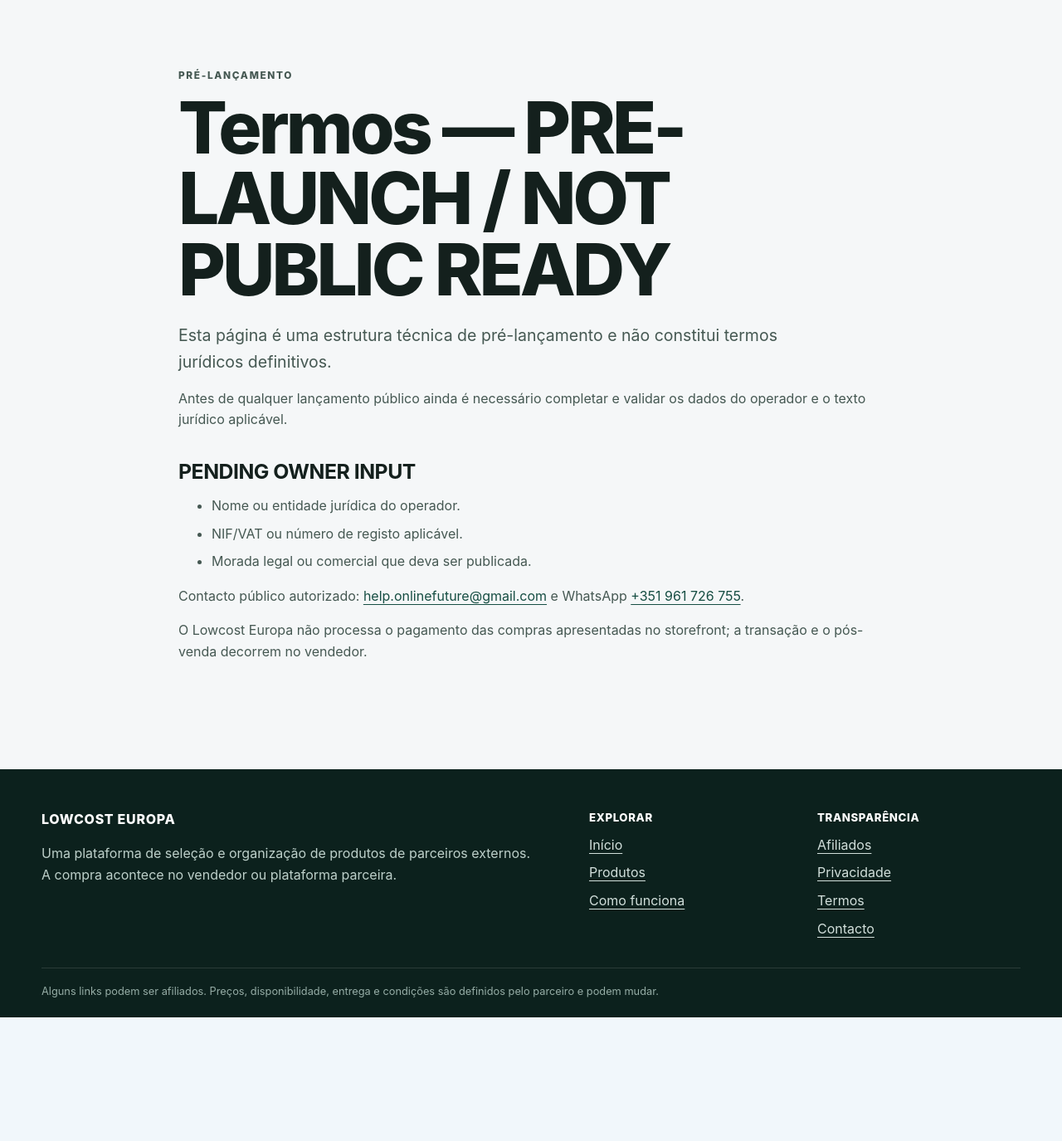
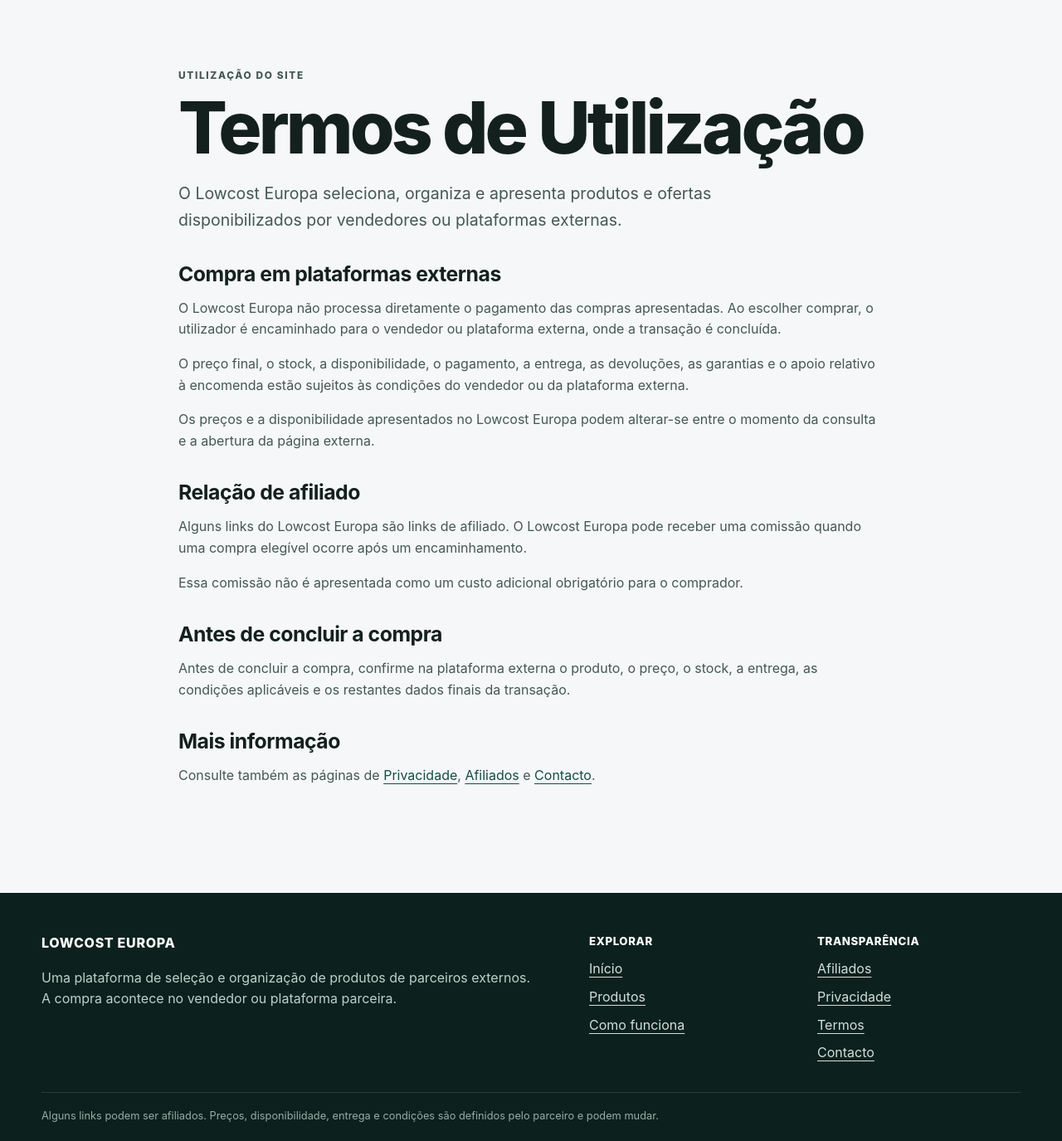
Before and after one commit to martaxi-boss/lowcost-europa, a Django app: page /termos/ in a window 1280 px wide. Shown: the part 77-1452 px from the top of the page at 83% size. Before the commit the page ends 1303 px from the top, so only its background shows below. Run offline with Django 5.2, Linux system fonts and the light colour scheme; parts of the project's set-up code (start-up, migrations or seed data) failed here and were passed over.

Commit message:
Storefront: replace prelaunch terms copy

```diff
--- a/apps/storefront/templates/storefront/termos.html
+++ b/apps/storefront/templates/storefront/termos.html
@@ -2,18 +2,24 @@
 {% block content %}
 <section class="section">
   <div class="container prose">
-    <p class="eyebrow">Pré-lançamento</p>
-    <h1>Termos — PRE-LAUNCH / NOT PUBLIC READY</h1>
-    <p class="lead">Esta página é uma estrutura técnica de pré-lançamento e não constitui termos jurídicos definitivos.</p>
-    <p>Antes de qualquer lançamento público ainda é necessário completar e validar os dados do operador e o texto jurídico aplicável.</p>
-    <h2>PENDING OWNER INPUT</h2>
-    <ul>
-      <li>Nome ou entidade jurídica do operador.</li>
-      <li>NIF/VAT ou número de registo aplicável.</li>
-      <li>Morada legal ou comercial que deva ser publicada.</li>
-    </ul>
-    <p>Contacto público autorizado: <a href="mailto:help.onlinefuture@gmail.com">help.onlinefuture@gmail.com</a> e WhatsApp <a href="https://wa.me/351961726755">+351 961 726 755</a>.</p>
-    <p>O Lowcost Europa não processa o pagamento das compras apresentadas no storefront; a transação e o pós-venda decorrem no vendedor.</p>
+    <p class="eyebrow">Utilização do site</p>
+    <h1>Termos de Utilização</h1>
+    <p class="lead">O Lowcost Europa seleciona, organiza e apresenta produtos e ofertas disponibilizados por vendedores ou plataformas externas.</p>
+
+    <h2>Compra em plataformas externas</h2>
+    <p>O Lowcost Europa não processa diretamente o pagamento das compras apresentadas. Ao escolher comprar, o utilizador é encaminhado para o vendedor ou plataforma externa, onde a transação é concluída.</p>
+    <p>O preço final, o stock, a disponibilidade, o pagamento, a entrega, as devoluções, as garantias e o apoio relativo à encomenda estão sujeitos às condições do vendedor ou da plataforma externa.</p>
+    <p>Os preços e a disponibilidade apresentados no Lowcost Europa podem alterar-se entre o momento da consulta e a abertura da página externa.</p>
+
+    <h2>Relação de afiliado</h2>
+    <p>Alguns links do Lowcost Europa são links de afiliado. O Lowcost Europa pode receber uma comissão quando uma compra elegível ocorre após um encaminhamento.</p>
+    <p>Essa comissão não é apresentada como um custo adicional obrigatório para o comprador.</p>
+
+    <h2>Antes de concluir a compra</h2>
+    <p>Antes de concluir a compra, confirme na plataforma externa o produto, o preço, o stock, a entrega, as condições aplicáveis e os restantes dados finais da transação.</p>
+
+    <h2>Mais informação</h2>
+    <p>Consulte também as páginas de <a href="{% url 'storefront:privacidade' %}">Privacidade</a>, <a href="{% url 'storefront:afiliados' %}">Afiliados</a> e <a href="{% url 'storefront:contacto' %}">Contacto</a>.</p>
   </div>
 </section>
 {% endblock %}
```
